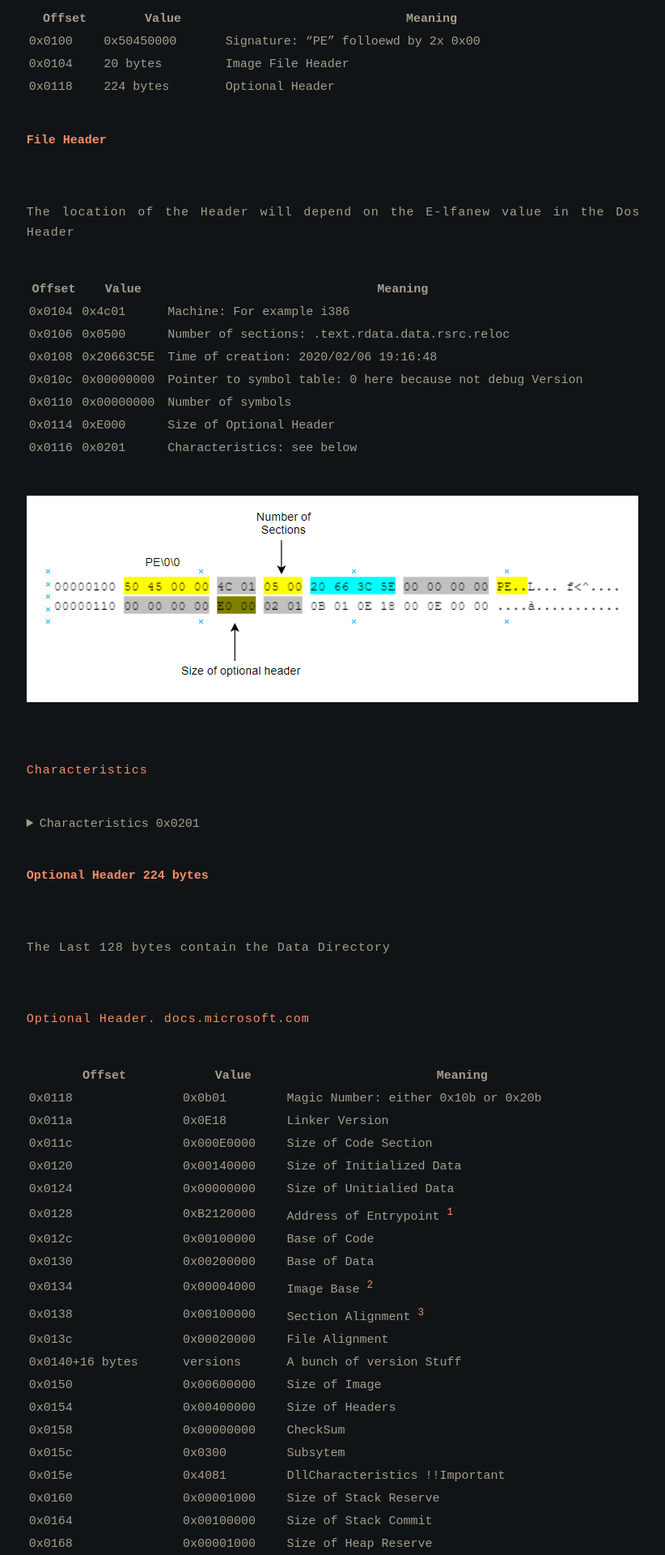
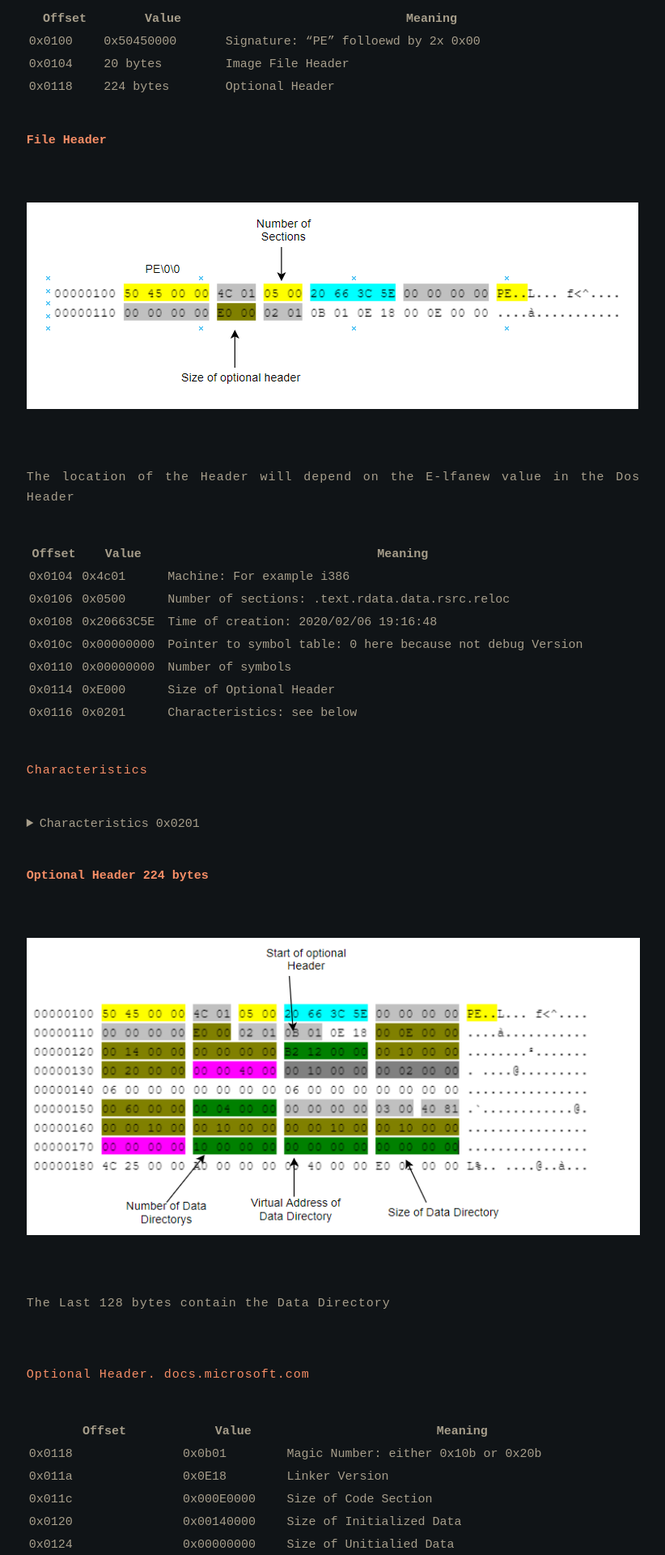
Before and after one commit to mojodojo101/mojo_blog, a Jekyll site: the page built from all_collections/_posts/2020-06-02-PortableExecutable.md, in a window 1280 px wide. Shown: the part 2763-4683 px from the top of the page at 81% size, without its empty margins (228-1050 px from the left). Built offline with Jekyll 4.4.1, drawn with Linux system fonts in a browser that asks for light colours.

Commit message:
changed image locations

```diff
--- a/all_collections/_posts/2020-06-02-PortableExecutable.md
+++ b/all_collections/_posts/2020-06-02-PortableExecutable.md
@@ -71,6 +71,8 @@ This code will simply take the first argument we pass to our Exe and print "Hell
 
 #### File Header
 
+![PE File Header](/mojo_blog/assets/pictures/portable-executable/pe-file-header.PNG)
+
 The location of the Header will depend on the E-lfanew value in the Dos Header
 
 |:----------------+:---------------+:--------------------------------------------------------|
@@ -85,7 +87,7 @@ The location of the Header will depend on the E-lfanew value in the Dos Header
 |0x0116           |0x0201          |Characteristics: see below                               |
 
 
-![PE File Header](/mojo_blog/assets/pictures/portable-executable/pe-file-header.PNG)
+
 
 [Characteristics](https://docs.microsoft.com/en-us/windows/win32/debug/pe-format#characteristics)
 
@@ -100,6 +102,8 @@ The location of the Header will depend on the E-lfanew value in the Dos Header
 
 
 #### Optional Header 224 bytes
+
+![Optional Header](/mojo_blog/assets/pictures/portable-executable/pe-optional-header.PNG)
 
 The Last 128 bytes contain the Data Directory
 
@@ -136,13 +140,15 @@ The Last 128 bytes contain the Data Directory
 
 
 
-![Optional Header](/mojo_blog/assets/pictures/portable-executable/pe-optional-header.PNG)
+
 
 An example how this looks mapped to memory in the debugger. [Immunity](https://www.immunityinc.com/products/debugger/) :
 
 ![Pe Header. Immunity](/mojo_blog/assets/pictures/portable-executable/pe-debugger-peheader.PNG)
 
 #### Data Directory
+
+![Pe Data Directory](/mojo_blog/assets/pictures/portable-executable/pe-data-directory-entrys.PNG)
 
 In our case we have 16 Data Directory Entrys
 
```
Also changed, not shown: other parts of all_collections/_posts/2020-06-02-PortableExecutable.md (+4 -2 lines).
